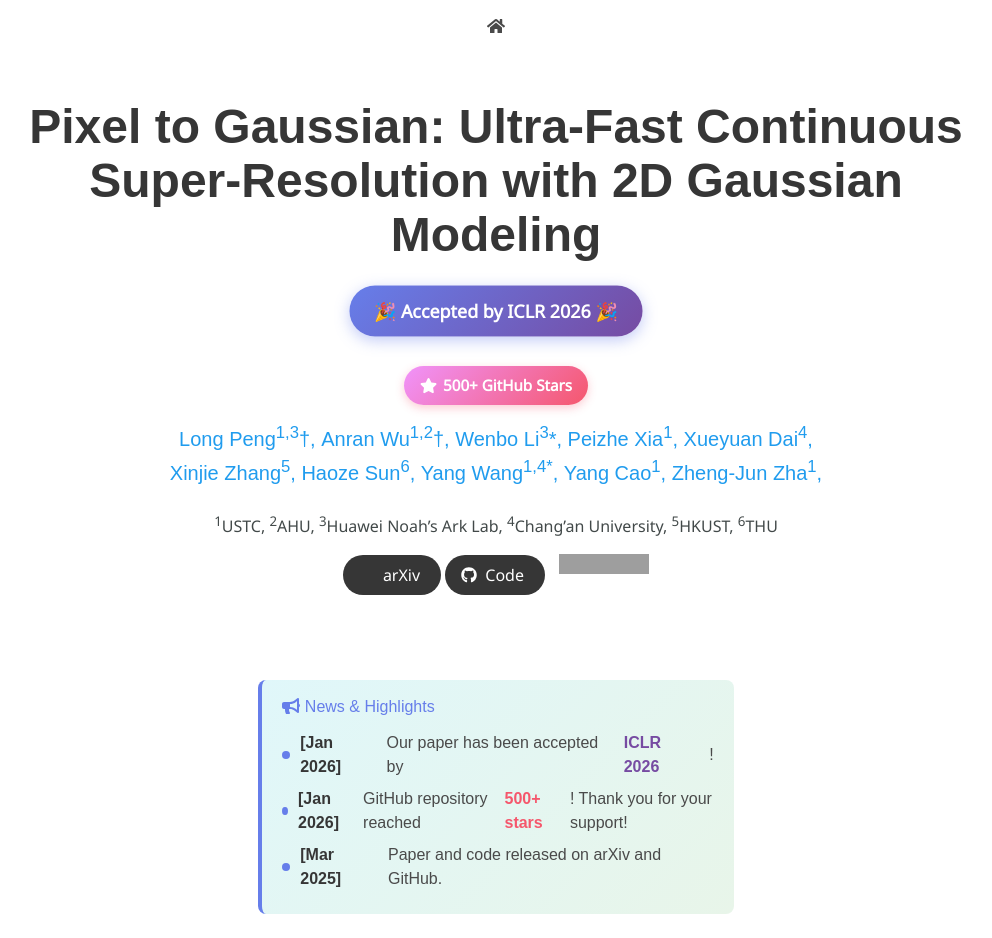
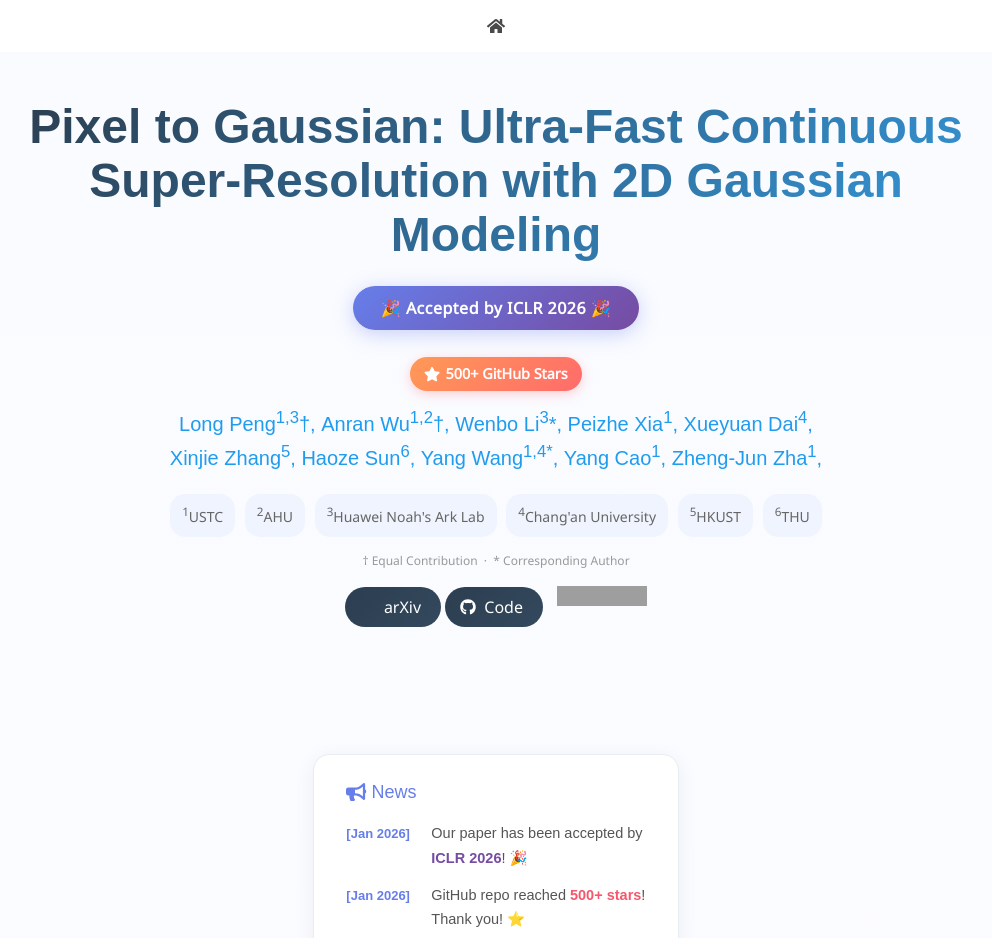
Before and after one commit to peylnog/peylnog.github.io, a Jekyll site: the page ContinuousSR_web/index.html, which Jekyll copies as it is, in a window 1280 px wide. Shown: the top 938 px of the page, without its empty margins (144-1136 px from the left). Built offline with Jekyll 4.4.1, drawn with Linux system fonts in a browser that asks for light colours; nearby versions of some CDN libraries; some web fonts are replaced; library files that are not in the unit come from our copies; a style sheet for code colours, icons or effects is not loaded; some of the changed text lies outside the part shown; grey boxes are pictures that could not be loaded.

Commit message:
Update ContinuousSR project page and fix main page
- Beautify ContinuousSR page: new styles, badges, news section
- Add ICLR 2026 acceptance banner and 500+ stars badge
- Fix main page charset for Chinese characters
- Disable remote_theme for local development

Co-authored-by: Cursor <cursoragent@cursor.com>

```diff
--- a/ContinuousSR_web/index.html
+++ b/ContinuousSR_web/index.html
@@ -22,54 +22,170 @@
   <link rel="stylesheet" href="./static/css/index.css">
 <!--  <link rel="icon" href="./static/images/favicon.svg">-->
   <style>
+    /* === 整体页面美化 === */
+    body {
+      background: linear-gradient(180deg, #fafbff 0%, #ffffff 100%);
+    }
+
+    /* === 标题美化 === */
+    .publication-title {
+      background: linear-gradient(135deg, #2c3e50 0%, #3498db 100%);
+      -webkit-background-clip: text;
+      -webkit-text-fill-color: transparent;
+      background-clip: text;
+      font-weight: 700;
+    }
+
+    /* === 接收徽章 === */
     .accepted-banner {
       background: linear-gradient(135deg, #667eea 0%, #764ba2 100%);
       color: white;
-      padding: 12px 24px;
+      padding: 10px 28px;
       border-radius: 50px;
       display: inline-block;
-      font-weight: bold;
-      font-size: 1.1rem;
-      margin-bottom: 15px;
-      box-shadow: 0 4px 15px rgba(102, 126, 234, 0.4);
-      animation: pulse 2s infinite;
+      font-weight: 600;
+      font-size: 1rem;
+      margin-bottom: 12px;
+      box-shadow: 0 4px 20px rgba(102, 126, 234, 0.35);
+      letter-spacing: 0.5px;
     }
-    @keyframes pulse {
-      0%, 100% { transform: scale(1); }
-      50% { transform: scale(1.02); }
-    }
+
+    /* === Stars 徽章 === */
     .stars-badge {
-      background: linear-gradient(135deg, #f093fb 0%, #f5576c 100%);
+      background: linear-gradient(135deg, #ff9a56 0%, #ff6b6b 100%);
       color: white;
-      padding: 8px 16px;
+      padding: 6px 14px;
       border-radius: 20px;
-      font-weight: bold;
-      font-size: 0.95rem;
+      font-weight: 600;
+      font-size: 0.9rem;
       display: inline-flex;
       align-items: center;
-      gap: 6px;
-      box-shadow: 0 3px 10px rgba(245, 87, 108, 0.3);
+      gap: 5px;
+      box-shadow: 0 3px 12px rgba(255, 107, 107, 0.3);
     }
     .stars-badge i { color: #FFD700; }
+
+    /* === News 框 === */
     .highlight-box {
-      background: linear-gradient(135deg, #e0f7fa 0%, #e8f5e9 100%);
-      border-left: 4px solid #667eea;
-      padding: 15px 20px;
-      border-radius: 8px;
-      margin: 20px auto;
-      max-width: 600px;
+      background: #ffffff;
+      border: 1px solid #e8ecf3;
+      border-radius: 16px;
+      padding: 24px 32px;
+      margin: 30px auto;
+      max-width: 680px;
+      box-shadow: 0 4px 20px rgba(0, 0, 0, 0.06);
     }
     .news-item {
       display: flex;
-      align-items: center;
-      gap: 10px;
-      margin: 8px 0;
+      align-items: baseline;
+      margin: 12px 0;
+      font-size: 14.5px;
+      line-height: 1.7;
     }
-    .news-dot {
-      width: 8px;
-      height: 8px;
-      background: #667eea;
-      border-radius: 50%;
+    .news-date {
+      color: #667eea;
+      font-weight: 600;
+      min-width: 85px;
+      flex-shrink: 0;
+      font-size: 13px;
+    }
+    .news-text { color: #555; }
+
+    /* === Section 标题美化 === */
+    .title.is-3 {
+      position: relative;
+      display: inline-block;
+      padding-bottom: 12px;
+      color: #2c3e50;
+    }
+    .title.is-3::after {
+      content: '';
+      position: absolute;
+      bottom: 0;
+      left: 50%;
+      transform: translateX(-50%);
+      width: 60px;
+      height: 3px;
+      background: linear-gradient(90deg, #667eea, #764ba2);
+      border-radius: 2px;
+    }
+
+    /* === 图片美化 === */
+    .content img {
+      border-radius: 12px;
+      box-shadow: 0 8px 30px rgba(0, 0, 0, 0.1);
+      transition: transform 0.3s ease, box-shadow 0.3s ease;
+    }
+    .content img:hover {
+      transform: translateY(-4px);
+      box-shadow: 0 12px 40px rgba(0, 0, 0, 0.15);
+    }
+
+    /* === 段落文字 === */
+    .content p {
+      color: #555;
+      line-height: 1.8;
+      margin-top: 18px;
+    }
+
+    /* === Contributions 列表 === */
+    .content ol {
+      padding-left: 20px;
+    }
+    .content ol li {
+      margin: 14px 0;
+      color: #555;
+      line-height: 1.7;
+      padding-left: 8px;
+    }
+    .content ol li::marker {
+      color: #667eea;
+      font-weight: bold;
+    }
+
+    /* === Citation 美化 === */
+    #BibTeX {
+      background: linear-gradient(135deg, #f8f9ff 0%, #f0f4ff 100%);
+      border-radius: 20px;
+      margin: 40px auto;
+      max-width: 900px;
+    }
+    #BibTeX pre {
+      background: #2d3748;
+      border-radius: 12px;
+      padding: 20px 24px;
+      overflow-x: auto;
+    }
+    #BibTeX code {
+      color: #e2e8f0;
+      font-size: 13px;
+      line-height: 1.6;
+    }
+
+    /* === 按钮美化 === */
+    .button.is-dark {
+      background: linear-gradient(135deg, #2c3e50 0%, #34495e 100%);
+      border: none;
+      transition: all 0.3s ease;
+    }
+    .button.is-dark:hover {
+      transform: translateY(-2px);
+      box-shadow: 0 6px 20px rgba(0, 0, 0, 0.2);
+    }
+
+    /* === Footer === */
+    .site-footer {
+      background: linear-gradient(135deg, #2c3e50 0%, #34495e 100%);
+      color: #fff;
+      padding: 30px 0;
+      text-align: center;
+      margin-top: 60px;
+    }
+    .site-footer a { color: #74b9ff; }
+
+    /* === Section 间距 === */
+    .hero.teaser {
+      padding: 2rem 1.5rem;
     }
   </style>
 
@@ -146,11 +262,17 @@
               <a href="https://peylnog.github.io/">Zheng-Jun Zha<sup>1</sup>, </a>
             </span>
           </div>
-          <br>
-          <h2><font color=#424949 size="3"><sup>1</sup>USTC, <sup>2</sup>AHU, <sup>3</sup>Huawei Noah’s Ark Lab, <sup>4</sup>Chang’an University, <sup>5</sup>HKUST, <sup>6</sup>THU</font></h2>
-          <!-- <br>
-          <img width="500" alt="image" src="./assets/inst.png">
-          <br> -->
+          <div style="margin-top: 18px; color: #666; font-size: 14px; line-height: 2.2;">
+            <span style="background: #f0f4ff; padding: 5px 12px; border-radius: 15px; margin: 3px; display: inline-block;"><sup>1</sup>USTC</span>
+            <span style="background: #f0f4ff; padding: 5px 12px; border-radius: 15px; margin: 3px; display: inline-block;"><sup>2</sup>AHU</span>
+            <span style="background: #f0f4ff; padding: 5px 12px; border-radius: 15px; margin: 3px; display: inline-block;"><sup>3</sup>Huawei Noah's Ark Lab</span>
+            <span style="background: #f0f4ff; padding: 5px 12px; border-radius: 15px; margin: 3px; display: inline-block;"><sup>4</sup>Chang'an University</span>
+            <span style="background: #f0f4ff; padding: 5px 12px; border-radius: 15px; margin: 3px; display: inline-block;"><sup>5</sup>HKUST</span>
+            <span style="background: #f0f4ff; padding: 5px 12px; border-radius: 15px; margin: 3px; display: inline-block;"><sup>6</sup>THU</span>
+          </div>
+          <div style="margin-top: 12px; color: #999; font-size: 12px;">
+            <span>† Equal Contribution</span> &nbsp;·&nbsp; <span>* Corresponding Author</span>
+          </div>
           <div class="column has-text-centered">
             <div class="publication-links">
               <span class="link-block">
@@ -188,10 +310,19 @@
       <div class="columns is-centered has-text-centered">
         <div class="column is-four-fifths">
           <div class="highlight-box" style="text-align: left;">
-            <h3 style="margin: 0 0 12px 0; color: #667eea;"><i class="fas fa-bullhorn"></i> News & Highlights</h3>
-            <div class="news-item"><span class="news-dot"></span><strong>[Jan 2026]</strong> Our paper has been accepted by <strong style="color: #764ba2;">ICLR 2026</strong>!</div>
-            <div class="news-item"><span class="news-dot"></span><strong>[Jan 2026]</strong> GitHub repository reached <strong style="color: #f5576c;">500+ stars</strong>! Thank you for your support!</div>
-            <div class="news-item"><span class="news-dot"></span><strong>[Mar 2025]</strong> Paper and code released on arXiv and GitHub.</div>
+            <h3 style="margin: 0 0 15px 0; color: #667eea; font-size: 18px;"><i class="fas fa-bullhorn"></i> News</h3>
+            <div class="news-item">
+              <span class="news-date">[Jan 2026]</span>
+              <span class="news-text">Our paper has been accepted by <strong style="color: #764ba2;">ICLR 2026</strong>! 🎉</span>
+            </div>
+            <div class="news-item">
+              <span class="news-date">[Jan 2026]</span>
+              <span class="news-text">GitHub repo reached <strong style="color: #f5576c;">500+ stars</strong>! Thank you! ⭐</span>
+            </div>
+            <div class="news-item">
+              <span class="news-date">[Mar 2025]</span>
+              <span class="news-text">Paper and code released on arXiv and GitHub.</span>
+            </div>
           </div>
         </div>
       </div>
@@ -327,15 +458,21 @@
     <h2 class="title">Citation</h2>
     <b>If you are interested in the following work, please cite the following paper.</b>
     <pre><code>
-      @inproceedings{peng2026continuoussr,
+      @article{peng2025pixel,
         title={Pixel to Gaussian: Ultra-Fast Continuous Super-Resolution with 2D Gaussian Modeling},
-        author={Peng, Long and Wu, Anran and Li, Wenbo and Xia, Peizhe and Dai, Xueyuan and Zhang, Xinjie and Di, Xin and Sun, Haoze and Pei, Renjing and Wang, Yang and Cao, Yang and Zha, Zheng-Jun},
-        booktitle={International Conference on Learning Representations (ICLR)},
-        year={2026}
+        author={Peng, Long and Wu, Anran and Li, Wenbo and Xia, Peizhe and Dai, Xueyuan and Zhang, Xinjie and Di, Xin and Sun, Haoze and Pei, Renjing and Wang, Yang and others},
+        journal={arXiv preprint arXiv:2503.06617},
+        year={2025}
     }
     </code></pre>
   </div>
 </section>
 
+<footer class="site-footer">
+  <div class="container">
+    <p>ContinuousSR &copy; 2025-2026 | <a href="https://peylnog.github.io/">Long Peng</a> @ USTC</p>
+  </div>
+</footer>
+
 </body>
 </html>
--- a/_config.yml
+++ b/_config.yml
@@ -44,7 +44,7 @@ google_analytics: nRPD3tAAAAAJ
 
 # Use this project as a remote theme for GitHub Pages
 # See the guide here: https://docs.github.com/en/pages/setting-up-a-github-pages-site-with-jekyll/adding-a-theme-to-your-github-pages-site-using-jekyll
-remote_theme: yaoyao-liu/minimal-light
+# remote_theme: yaoyao-liu/minimal-light
 
 # The following files will be removed from the generated website.
 exclude:
--- a/index.html
+++ b/index.html
@@ -1,9 +1,7 @@
----
-layout: null
----
 <!DOCTYPE html>
 <html lang="en">
 <head>
+    <meta charset="UTF-8">
     <title>Long Peng</title>
     <meta name="author" content="Long Peng">
     <meta name="viewport" content="width=device-width, initial-scale=1.0">
```
